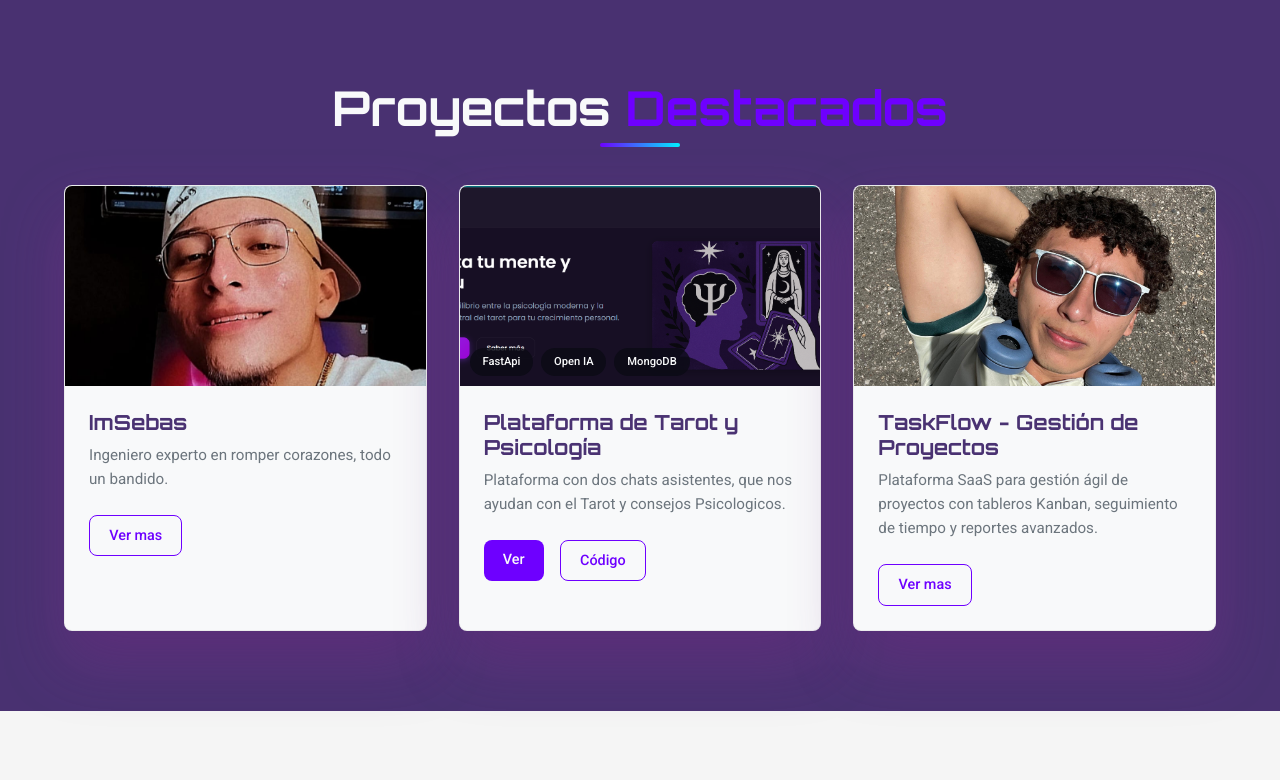
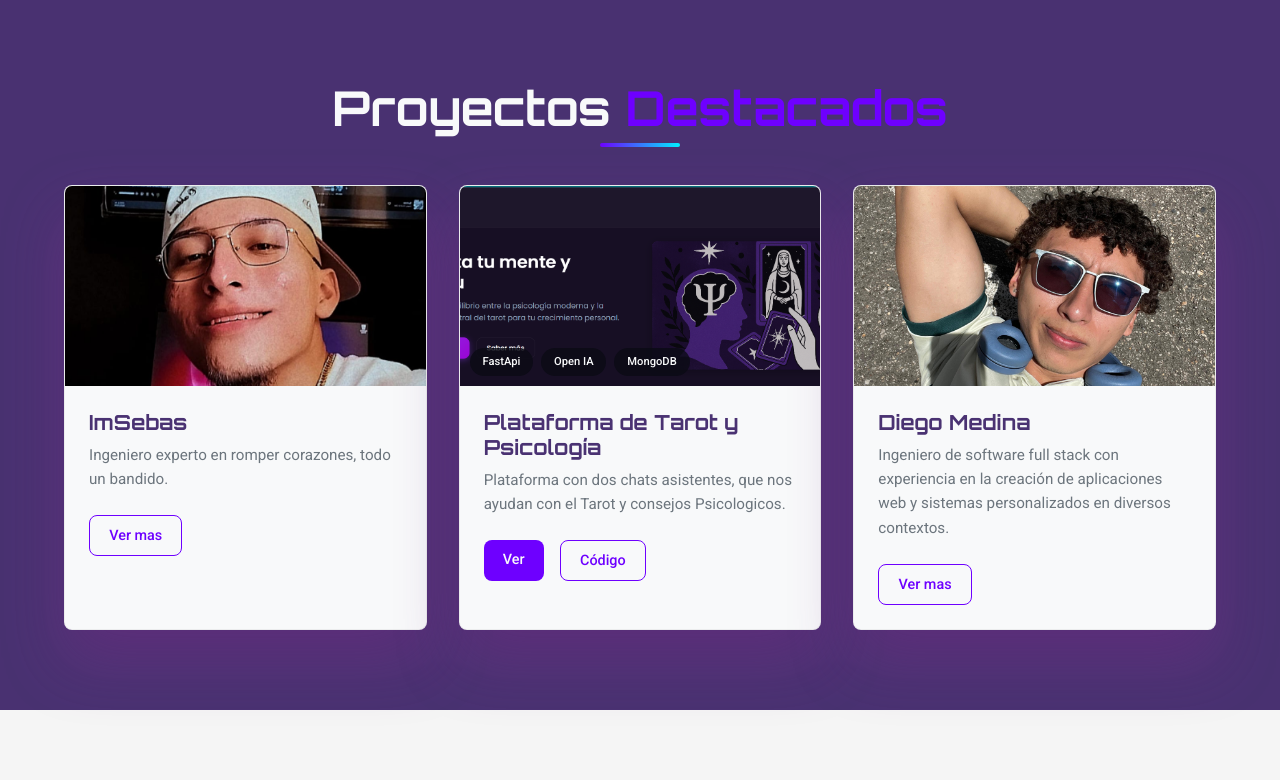
Before and after one commit to VanyUp/ingenieria-web, a Django app: page / in a window 1280 px wide. Shown: the part 4343-5123 px from the top of the page. Run offline with Django 5.2, Linux system fonts and the light colour scheme.

Commit message:
Update 30/09/2025

```diff
--- a/backend/templates/index.html
+++ b/backend/templates/index.html
@@ -315,9 +315,8 @@
                                 alt="Plataforma de Gestión de Proyectos">
                         </div>
                         <div class="project-content">
-                            <h3 class="project-title">TaskFlow - Gestión de Proyectos</h3>
-                            <p class="project-desc">Plataforma SaaS para gestión ágil de proyectos con tableros Kanban,
-                                seguimiento de tiempo y reportes avanzados.</p>
+                            <h3 class="project-title">Diego Medina</h3>
+                            <p class="project-desc">Ingeniero de software full stack con experiencia en la creación de aplicaciones web y sistemas personalizados en diversos contextos.</p>
                             <div class="project-links"> <a href="https://portfolio-ont5.onrender.com/?utm_source=colega&utm_medium=link&utm_campaign=referidos&utm_content=footer" class="project-link">Ver mas</a>
                         </div>
                     </div>
```
